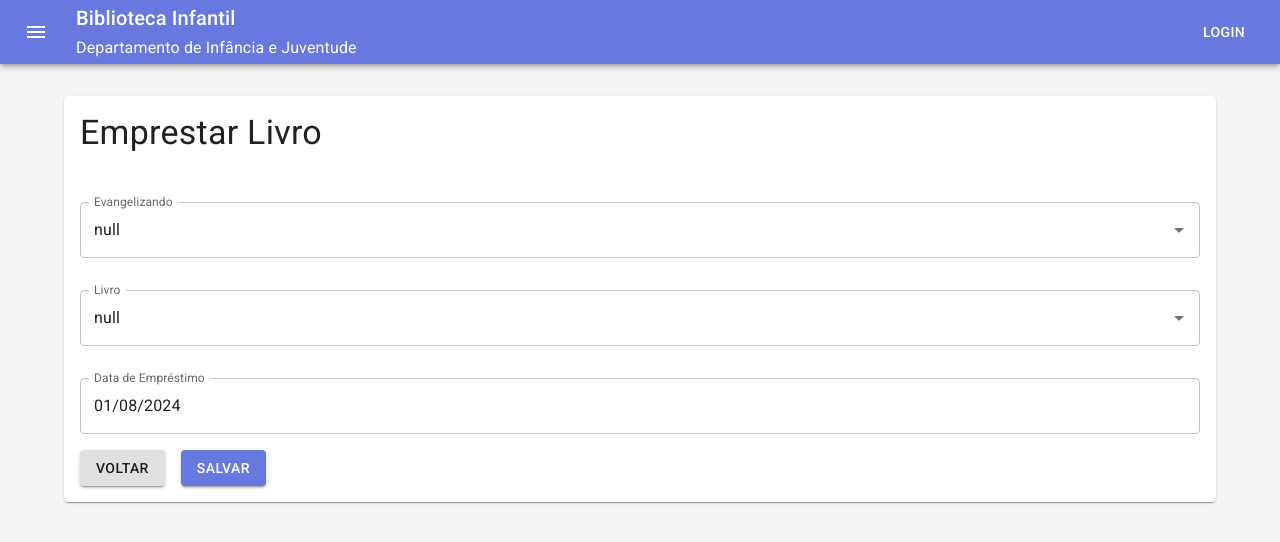
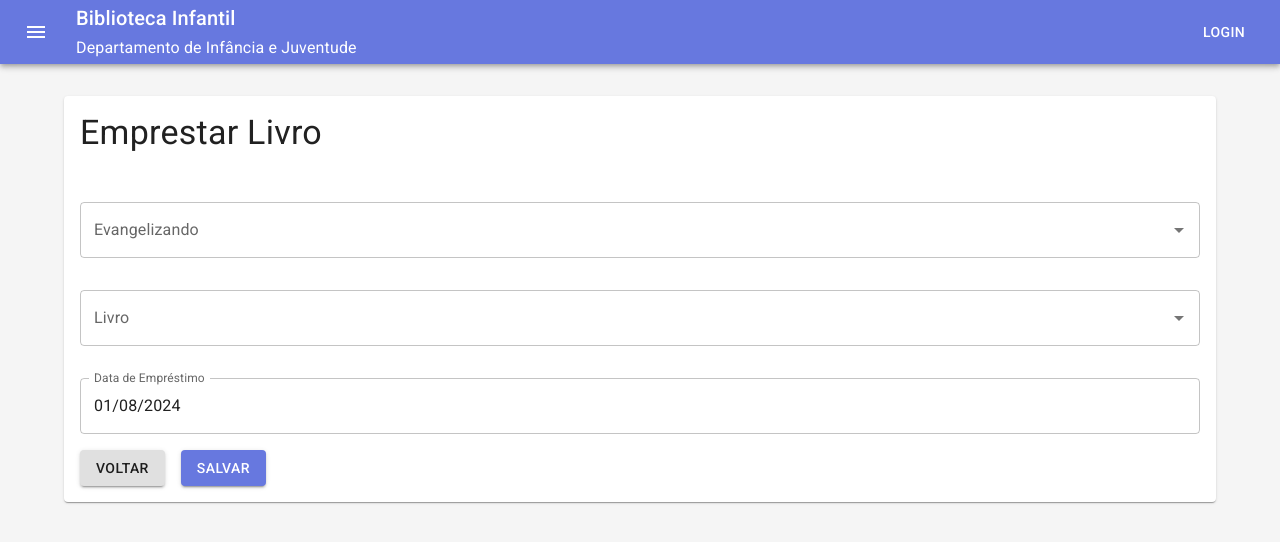
Before and after one commit to cezarzaleski/geccal_frontend, a React (Create React App) app: page /emprestimos/criar in a window 1280 px wide. Shown: the top 542 px of the page. Built offline with nearby package versions, Linux system fonts and the light colour scheme; no server answers.

Commit message:
feat: create borrow form

```diff
--- a/src/components/AutoCompleteCustom.tsx
+++ b/src/components/AutoCompleteCustom.tsx
@@ -11,6 +11,7 @@ type Props = {
   isLoading: boolean;
   isDisabled: boolean;
   multiple?: boolean;
+  freeSolo?: boolean;
   values: (any);
   options?: (Option)[];
   error?: boolean;
@@ -24,7 +25,8 @@ export const AutoCompleteCustom = (
     name,
     label,
     multiple = false,
-    values = multiple ? [] : [null], // Set default value based on multiple
+    freeSolo = false,
+    values = multiple ? [] : [null],
     options = [],
     isLoading,
     isDisabled,
@@ -32,14 +34,23 @@ export const AutoCompleteCustom = (
     error = false,
     helperText = '',
   }: Props) => {
-  const renderOptions = (
-    props: React.HTMLAttributes<HTMLLIElement>,
-    option: any
-  ) => (
-    <li {...props} key={option.id}>
-      {option.name}
-    </li>
-  );
+  // ...
+
+  const handleOnChange = (
+    _e: React.ChangeEvent<{}>,
+    newValue: Option | Option[] | string
+  ) => {
+    if (typeof newValue === 'string') {
+      // A new value has been entered
+      handleChange({target: {name, value: newValue}} as any);
+    } else if (multiple) {
+      // Multiple existing options have been selected
+      handleChange({target: {name, value: (newValue as Option[]).map((option: Option) => option.id)}} as any);
+    } else {
+      // A single existing option has been selected
+      handleChange({target: {name, value: newValue ? (newValue as Option).id : ''}} as any);
+    }
+  };
 
   const isEqualId = (
     option: Option,
@@ -53,37 +64,40 @@ export const AutoCompleteCustom = (
     }
   };
 
-
-
-  const handleOnChange = (
-    _e: React.ChangeEvent<{}>,
-    newValue: Option | Option[]
-  ) => {
-    if (multiple) {
-      handleChange({target: {name, value: (newValue as Option[]).map((option: Option) => option.id)}} as any);
+  const getOptionLabel = (option: any) => {
+    if (typeof option === 'string') {
+      const matchingOption = options.find((opt) => opt.id === option);
+      return matchingOption ? matchingOption.name : option;
+    } else if (Array.isArray(option)) {
+      return option.length && option[0]?.name ? option[0]?.name : '';
+    } else if (option && typeof option === 'object') {
+      return option.name || '';
     } else {
-      handleChange({target: {name, value: newValue ? (newValue as Option).id : ''}} as any);
+      return '';
     }
   };
-
-  const renderInput = (params: AutocompleteRenderInputParams) => (
-    <TextField {...params} label={label} data-testid={`${name}-input`} error={error} helperText={helperText}/>
-  );
 
   return (
     <Autocomplete
       multiple={multiple}
+      freeSolo={freeSolo}
       noOptionsText={'Nenhuma opção encontrada'}
-      value={values} // Use values directly
+      value={values}
       options={options || []}
       loading={isLoading}
       onChange={handleOnChange}
-      renderInput={renderInput}
-      data-testid={`${name}-sear ch`}
-      renderOption={renderOptions}
+      renderInput={(params) => (
+        <TextField {...params} label={label} data-testid={`${name}-input`} error={error} helperText={helperText}/>
+      )}
+      data-testid={`${name}-search`}
+      renderOption={(props, option: any) => (
+        <li {...props} key={option.id}>
+          {option.name}
+        </li>
+      )}
       isOptionEqualToValue={isEqualId}
       disabled={isDisabled || !options}
-      getOptionLabel={(option) => Array.isArray(option) && option.length > 0 ? option[0] : ''}
+      getOptionLabel={getOptionLabel}
     />
   );
 };
--- a/src/features/borrows/BorrowCreating.tsx
+++ b/src/features/borrows/BorrowCreating.tsx
@@ -5,6 +5,7 @@ import {useGetBooksQuery} from '../books/bookSlice';
 import {Book} from '../books/book';
 import {useGetEvangelizandosQuery} from '../evangelizando/evangelizandoSlice';
 import {Evangelizando} from '../evangelizando/evangelizando';
+import dayjs from 'dayjs';
 
 
 export const BorrowCreating = () => {
@@ -12,13 +13,9 @@ export const BorrowCreating = () => {
   const [isDisabled, setIsDisabled] = useState(false);
   const [borrow, setBorrow] = useState<any>({
     id: '',
-    name: '',
-    edition: '',
-    year: 0,
-    origin: '',
-    publisher: '',
-    active: true,
-    authors: [],
+    bookId: '',
+    evangelizandoId: '',
+    borrowAt: dayjs().format('YYYY-MM-DD'),
   });
 
   const {data: books} = useGetBooksQuery({
@@ -34,6 +31,7 @@ export const BorrowCreating = () => {
   });
 
   async function handleSubmit(e: React.FormEvent<HTMLFormElement>) {
+    console.log(borrow)
     e.preventDefault()
   }
 
--- a/src/features/borrows/components/BorrowForm.tsx
+++ b/src/features/borrows/components/BorrowForm.tsx
@@ -1,8 +1,8 @@
 import {Box, Button, FormControl, Grid} from '@mui/material';
-import React from 'react';
+import React, {useState} from 'react';
 import {DatePicker, LocalizationProvider} from '@mui/x-date-pickers';
 import {AdapterDayjs} from '@mui/x-date-pickers/AdapterDayjs';
-import dayjs from 'dayjs';
+import dayjs, {Dayjs} from 'dayjs';
 import 'dayjs/locale/pt-br';
 import {Link} from 'react-router-dom';
 import {Book} from '../../books/book';
@@ -35,7 +35,7 @@ export function BorrowForm(
   }: Props
 ) {
 
-  const [errors, setErrors] = React.useState<{ [key: string]: string }>({});
+  const [errors, setErrors] = useState<{ [key: string]: string }>({});
 
   const handleChangeWithValidation = (e: React.ChangeEvent<HTMLInputElement>) => {
     handleChange(e);
@@ -44,8 +44,18 @@ export function BorrowForm(
     setErrors(tempErrors);
   };
 
+  const setBorrowAt = (date: Dayjs | null) => {
+    handleChange({target: {name: 'borrowAt', value: date?.format('YYYY-MM-DD')}} as any);
+    let tempErrors = {...errors};
+    tempErrors['borrowAt'] = date ? "" : "Campo obrigatório";
+    setErrors(tempErrors);
+  };
+
   const validate = () => {
     let tempErrors = {...errors};
+    tempErrors = borrow?.bookId ? { ...tempErrors, bookId: "" } : { ...tempErrors, bookId: "Campo obrigatório" };
+    tempErrors = borrow?.evangelizandoId ? { ...tempErrors, evangelizandoId: "" } : { ...tempErrors, evangelizandoId: "Campo obrigatório" };
+    tempErrors = borrow?.borrowAt ? { ...tempErrors, borrowAt: "" } : { ...tempErrors, borrowAt: "Campo obrigatório" };
     setErrors(tempErrors);
     return Object.values(tempErrors).every(value => value === "");
   };
@@ -87,9 +97,11 @@ export function BorrowForm(
                 label="Evangelizando"
                 isLoading={isLoading}
                 isDisabled={isDisabled}
-                values={borrow.bookId}
+                values={borrow.evangelizandoId}
                 options={evangelizandosToOption()}
-                handleChange={handleChange}
+                handleChange={handleChangeWithValidation}
+                error={!!errors.evangelizandoId}
+                helperText={errors.evangelizandoId}
               />
             </FormControl>
           </Box>
@@ -104,7 +116,9 @@ export function BorrowForm(
                 isDisabled={isDisabled}
                 values={borrow.bookId}
                 options={booksToOption()}
-                handleChange={handleChange}
+                handleChange={handleChangeWithValidation}
+                error={!!errors.bookId}
+                helperText={errors.bookId}
               />
             </FormControl>
           </Box>
@@ -113,7 +127,17 @@ export function BorrowForm(
           <Box mb={2}>
             <FormControl fullWidth>
               <LocalizationProvider dateAdapter={AdapterDayjs} dateLibInstance={dayjs}>
-                <DatePicker label="Data de Empréstimo" value={dayjs()}/>
+                <DatePicker
+                  label="Data de Empréstimo"
+                  value={dayjs(borrow.borrowAt)}
+                  onChange={(newDate: Dayjs | null) => setBorrowAt(newDate)}
+                  slotProps={{
+                    textField: {
+                      helperText: errors.borrowAt,
+                      error: !!errors.borrowAt,
+                    },
+                  }}
+                />
               </LocalizationProvider>
             </FormControl>
           </Box>
```
